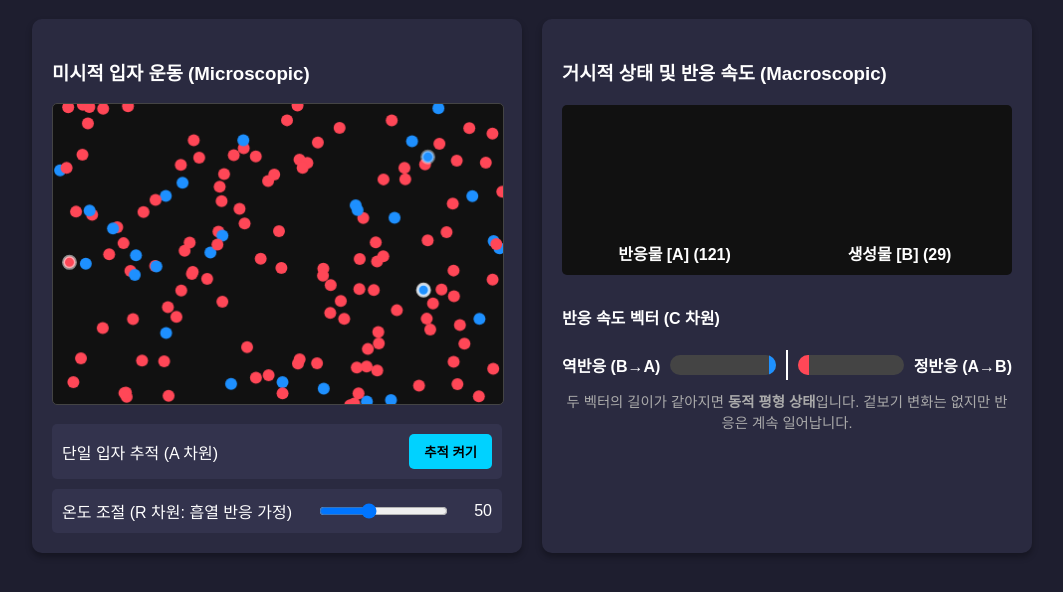
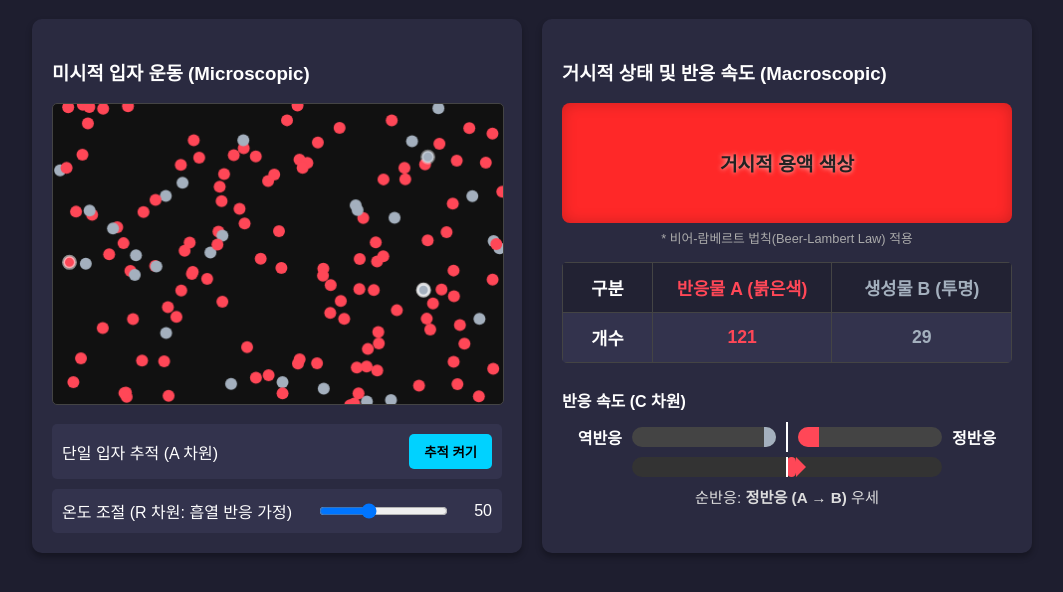
Before and after one commit to TunaTunaChamChi/Equilibrium-Simulation, a plain HTML site: page index.html in a window 1280 px wide. Shown: the part 90-682 px from the top of the page, without its empty margins (108-1171 px from the left). Drawn offline with Linux system fonts and the light colour scheme.

Commit message:
Update index.html

```diff
--- a/index.html
+++ b/index.html
@@ -9,7 +9,7 @@
         h1 { color: #00d2ff; }
         .container { display: flex; gap: 20px; width: 100%; max-width: 1000px; flex-wrap: wrap; }
 
-        /* P(Pattern): 분할 화면 */
+        /* 분할 화면 */
         .micro-view, .macro-view { background: #2a2a40; padding: 20px; border-radius: 10px; flex: 1; min-width: 400px; box-shadow: 0 4px 6px rgba(0,0,0,0.3); }
         canvas { background: #111; border-radius: 5px; width: 100%; height: 300px; border: 1px solid #444; }
 
@@ -19,19 +19,50 @@
         button:hover { background: #0099cc; }
         button.active { background: #ffcc00; color: #000; }
 
-        /* C(Causal Mechanisms): 반응 속도 벡터 */
-        .vector-container { display: flex; align-items: center; justify-content: center; gap: 10px; margin-top: 20px; font-weight: bold; }
+        /* 표 스타일 */
+        table { width: 100%; border-collapse: collapse; margin-top: 10px; background: #33334d; border-radius: 5px; overflow: hidden; }
+        th, td { padding: 12px; text-align: center; border: 1px solid #444; font-size: 1.1em; }
+        th { background: #222233; color: #fff; }
+
+        /* 거시적 색상 박스 */
+        .macro-color-box {
+            width: 100%;
+            height: 120px;
+            background-color: rgb(255, 255, 255); /* 기본 투명(흰색 배경) */
+            border-radius: 8px;
+            margin-bottom: 5px;
+            display: flex;
+            align-items: center;
+            justify-content: center;
+            box-shadow: inset 0 0 15px rgba(0,0,0,0.2);
+            transition: background-color 0.1s;
+        }
+        .macro-color-text {
+            color: #222;
+            font-weight: 900;
+            font-size: 1.2em;
+            text-shadow: 0px 0px 5px rgba(255,255,255,0.8);
+        }
+
+        /* 반응 속도 벡터 */
+        .vector-container { display: flex; align-items: center; justify-content: center; gap: 10px; margin-top: 10px; font-weight: bold; }
         .bar-wrapper { flex: 1; background: #444; height: 20px; border-radius: 10px; overflow: hidden; position: relative; }
         .bar-forward { background: #ff4757; height: 100%; width: 0%; float: left; transition: width 0.1s; }
-        .bar-reverse { background: #1e90ff; height: 100%; width: 0%; float: right; transition: width 0.1s; }
+        .bar-reverse { background: #a4b0be; height: 100%; width: 0%; float: right; transition: width 0.1s; }
 
-        /* 농도 시각화 */
-        .chart-container { display: flex; align-items: flex-end; height: 150px; background: #111; border-radius: 5px; padding: 10px; margin-top: 20px; gap: 20px; }
-        .chart-bar { flex: 1; display: flex; flex-direction: column; justify-content: flex-end; align-items: center; }
-        .bar-fill { width: 50px; transition: height 0.2s; border-radius: 5px 5px 0 0; }
-        .fill-A { background: #ff4757; }
-        .fill-B { background: #1e90ff; }
-        .chart-label { margin-top: 10px; font-weight: bold; }
+        /* 순반응 벡터 (화살표) */
+        .vector-sum-wrapper { flex: 1; height: 20px; background: #333; border-radius: 10px; position: relative; display: flex; max-width: calc(100% - 140px); margin: 0 auto; }
+        .vector-sum-bar { position: absolute; height: 100%; top: 0; transition: width 0.1s, left 0.1s; border-radius: 5px; }
+
+        /* 화살표 CSS 드로잉 */
+        .vector-sum-bar.arrow-right::after {
+            content: ""; position: absolute; right: -10px; top: 0;
+            border-top: 10px solid transparent; border-bottom: 10px solid transparent; border-left: 10px solid #ff4757;
+        }
+        .vector-sum-bar.arrow-left::before {
+            content: ""; position: absolute; left: -10px; top: 0;
+            border-top: 10px solid transparent; border-bottom: 10px solid transparent; border-right: 10px solid #a4b0be;
+        }
     </style>
 </head>
 <body>
@@ -61,20 +92,33 @@
         <div class="macro-view">
             <h3>거시적 상태 및 반응 속도 (Macroscopic)</h3>
 
-            <div class="chart-container">
-                <div class="chart-bar">
-                    <div id="barA" class="bar-fill fill-A" style="height: 100%;"></div>
-                    <div class="chart-label">반응물 [A] (<span id="countA"></span>)</div>
+            <!-- 물리적 고증을 거친 거시적 색상 시각화 -->
+            <div style="display:flex; flex-direction: column; align-items: center; margin-bottom: 15px;">
+                <div id="macroColorBox" class="macro-color-box">
+                    <span class="macro-color-text">거시적 용액 색상</span>
                 </div>
-                <div class="chart-bar">
-                    <div id="barB" class="bar-fill fill-B" style="height: 0%;"></div>
-                    <div class="chart-label">생성물 [B] (<span id="countB"></span>)</div>
-                </div>
+                <div style="font-size: 0.8em; color: #aaa;">* 비어-람베르트 법칙(Beer-Lambert Law) 적용</div>
             </div>
 
-            <h4 style="margin-top:30px;">반응 속도 벡터 (C 차원)</h4>
+            <!-- 반응물/생성물 개수 표 -->
+            <table>
+                <tr>
+                    <th style="width: 20%;">구분</th>
+                    <th style="width: 40%; color: #ff4757;">반응물 A (붉은색)</th>
+                    <th style="width: 40%; color: #a4b0be;">생성물 B (투명)</th>
+                </tr>
+                <tr>
+                    <td style="font-weight: bold;">개수</td>
+                    <td id="countATable" style="font-weight: bold; color: #ff4757;">0</td>
+                    <td id="countBTable" style="font-weight: bold; color: #a4b0be;">0</td>
+                </tr>
+            </table>
+
+            <h4 style="margin-top:25px; margin-bottom: 5px;">반응 속도 (C 차원)</h4>
+
+            <!-- 개별 반응 속도 벡터 -->
             <div class="vector-container">
-                <span>역반응 (B→A)</span>
+                <span style="width: 60px; text-align: right;">역반응</span>
                 <div class="bar-wrapper">
                     <div id="vectorReverse" class="bar-reverse"></div>
                 </div>
@@ -82,11 +126,24 @@
                 <div class="bar-wrapper">
                     <div id="vectorForward" class="bar-forward"></div>
                 </div>
-                <span>정반응 (A→B)</span>
+                <span style="width: 60px;">정반응</span>
             </div>
-            <p style="text-align: center; font-size: 0.9em; color: #aaa; margin-top: 10px;">
-                두 벡터의 길이가 같아지면 <strong>동적 평형 상태</strong>입니다. 겉보기 변화는 없지만 반응은 계속 일어납니다.
-            </p>
+
+            <!-- 순반응(벡터 합) 화살표 -->
+            <div class="vector-container" style="margin-top: 5px;">
+                <span style="width: 60px;"></span>
+                <div class="vector-sum-wrapper">
+                    <!-- 중앙 기준선 -->
+                    <div style="position: absolute; left: 50%; top: 0; bottom: 0; width: 2px; background: #fff; z-index: 10; transform: translateX(-50%);"></div>
+                    <!-- 합산 벡터 바 -->
+                    <div id="vectorSumBar" class="vector-sum-bar"></div>
+                </div>
+                <span style="width: 60px;"></span>
+            </div>
+
+            <div id="vectorSumText" style="text-align:center; margin-top:8px; font-size:0.95em; color:#ddd;">
+                동적 평형 상태 확인 중...
+            </div>
         </div>
     </div>
 
@@ -99,9 +156,8 @@
         const TOTAL_PARTICLES = 150;
         let particles = [];
         let trackedIndex = -1;
-        let temperature = 50; // Base temperature
+        let temperature = 50;
 
-        // 입자 객체
         class Particle {
             constructor(id) {
                 this.id = id;
@@ -120,14 +176,12 @@
             }
 
             update(kf, kr) {
-                // 물리적 이동 (I 차원 - 무작위 운동)
                 this.x += this.vx * (temperature / 50);
                 this.y += this.vy * (temperature / 50);
 
                 if (this.x <= 0 || this.x >= width) this.vx *= -1;
                 if (this.y <= 0 || this.y >= height) this.vy *= -1;
 
-                // 반응 확률 계산 (R 차원 - 독립적 규칙)
                 let reacted = false;
                 if (this.type === 'A' && Math.random() < kf) {
                     this.type = 'B';
@@ -138,7 +192,7 @@
                 }
 
                 if (reacted) {
-                    this.flashTimer = 15; // 반응 순간 반짝임 (I 차원 - 유효 충돌 시각화)
+                    this.flashTimer = 15;
                     this.setRandomVelocity();
                 }
 
@@ -148,17 +202,16 @@
             draw() {
                 ctx.beginPath();
                 ctx.arc(this.x, this.y, 6, 0, Math.PI * 2);
-                ctx.fillStyle = this.type === 'A' ? '#ff4757' : '#1e90ff';
+                // 미시적 화면에서는 추적을 위해 B를 회백색(#a4b0be)으로 표시
+                ctx.fillStyle = this.type === 'A' ? '#ff4757' : '#a4b0be';
                 ctx.fill();
 
-                // 반응(상태 변화) 시 흰색 테두리 반짝임
                 if (this.flashTimer > 0) {
                     ctx.strokeStyle = `rgba(255, 255, 255, ${this.flashTimer / 15})`;
                     ctx.lineWidth = 3;
                     ctx.stroke();
                 }
 
-                // 단일 입자 추적 하이라이트 (A 차원)
                 if (this.id === trackedIndex) {
                     ctx.beginPath();
                     ctx.arc(this.x, this.y, 12, 0, Math.PI * 2);
@@ -169,12 +222,10 @@
             }
         }
 
-        // 초기화
         for (let i = 0; i < TOTAL_PARTICLES; i++) {
             particles.push(new Particle(i));
         }
 
-        // UI 이벤트 바인딩
         document.getElementById('trackBtn').addEventListener('click', function() {
             if (trackedIndex === -1) {
                 trackedIndex = Math.floor(Math.random() * TOTAL_PARTICLES);
@@ -192,11 +243,9 @@
             document.getElementById('tempValue').innerText = temperature;
         });
 
-        // 메인 루프
         function animate() {
             ctx.clearRect(0, 0, width, height);
 
-            // 흡열 반응 가정 (온도가 높을수록 정반응 속도 상수가 더 크게 증가)
             const kf = 0.002 * Math.pow(temperature / 50, 2);
             const kr = 0.005 * (temperature / 50);
 
@@ -210,19 +259,55 @@
                 else countB++;
             });
 
-            // 매크로 상태 업데이트 (P 차원)
-            document.getElementById('countA').innerText = countA;
-            document.getElementById('countB').innerText = countB;
-            document.getElementById('barA').style.height = (countA / TOTAL_PARTICLES * 100) + '%';
-            document.getElementById('barB').style.height = (countB / TOTAL_PARTICLES * 100) + '%';
+            // 1. 표(Table) 업데이트
+            document.getElementById('countATable').innerText = countA;
+            document.getElementById('countBTable').innerText = countB;
 
-            // 반응 속도 벡터 업데이트 (C 차원)
+            // 2. 비어-람베르트 법칙 기반 거시적 색상 시각화
+            const concA = countA / TOTAL_PARTICLES;
+            const maxAbsorbance = 1.0; // A가 100%일 때 흡광도 (투과율 10%)
+            const absorbance = maxAbsorbance * concA;
+            const transmittance = Math.pow(10, -absorbance);
+
+            // A는 붉은색 파장을 통과(255)시키고, 녹색/청색 파장을 흡수함
+            const rColor = 255;
+            const gbColor = Math.round(255 * transmittance);
+            document.getElementById('macroColorBox').style.backgroundColor = `rgb(${rColor}, ${gbColor}, ${gbColor})`;
+
+            // 3. 반응 속도 벡터 스케일 조정 (T=100일 때 90% 채우도록 설계)
             const rateForward = countA * kf;
             const rateReverse = countB * kr;
-            const maxRate = TOTAL_PARTICLES * 0.015; // 정규화를 위한 임의 최대값
+            const maxRate = (TOTAL_PARTICLES * 0.010) / 0.9;
 
             document.getElementById('vectorForward').style.width = Math.min((rateForward / maxRate) * 100, 100) + '%';
             document.getElementById('vectorReverse').style.width = Math.min((rateReverse / maxRate) * 100, 100) + '%';
+
+            // 4. 순반응 벡터 합 (화살표)
+            const netRate = rateForward - rateReverse;
+            const sumBar = document.getElementById('vectorSumBar');
+            const sumText = document.getElementById('vectorSumText');
+
+            // 최대 길이는 절반(50%)이므로 50을 곱함
+            const widthPercent = Math.min((Math.abs(netRate) / maxRate) * 50, 50);
+
+            // 미세한 오차 보정을 위해 임계값(0.02) 설정
+            if (netRate > 0.02) {
+                sumBar.style.left = '50%';
+                sumBar.style.width = widthPercent + '%';
+                sumBar.style.backgroundColor = '#ff4757';
+                sumBar.className = 'vector-sum-bar arrow-right';
+                sumText.innerHTML = '순반응: <strong>정반응 (A → B)</strong> 우세';
+            } else if (netRate < -0.02) {
+                sumBar.style.left = (50 - widthPercent) + '%';
+                sumBar.style.width = widthPercent + '%';
+                sumBar.style.backgroundColor = '#a4b0be';
+                sumBar.className = 'vector-sum-bar arrow-left';
+                sumText.innerHTML = '순반응: <strong>역반응 (B → A)</strong> 우세';
+            } else {
+                sumBar.style.width = '0%';
+                sumBar.className = 'vector-sum-bar';
+                sumText.innerHTML = '순반응: 0 (<strong>완전한 동적 평형</strong>)';
+            }
 
             requestAnimationFrame(animate);
         }
```
